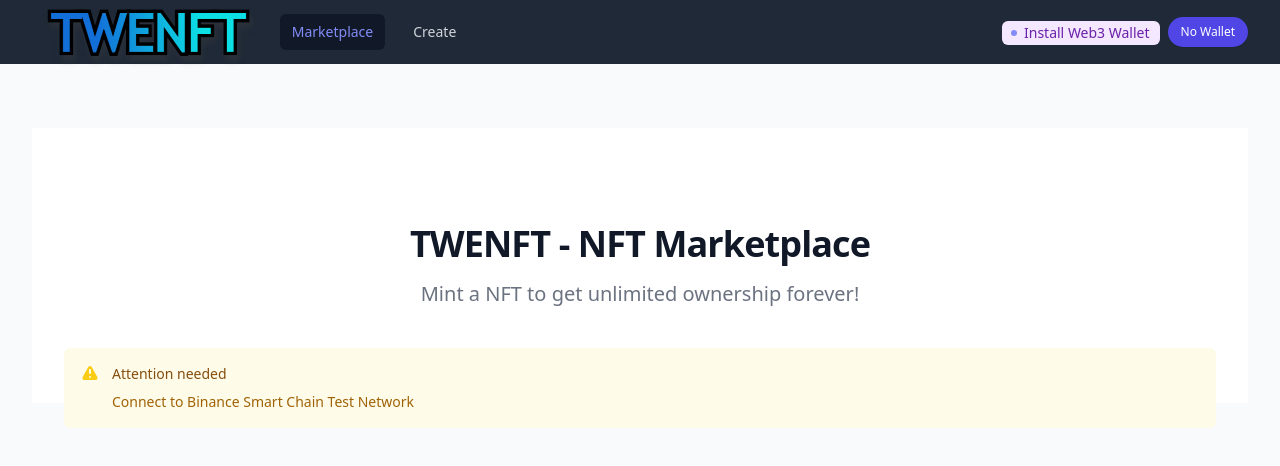
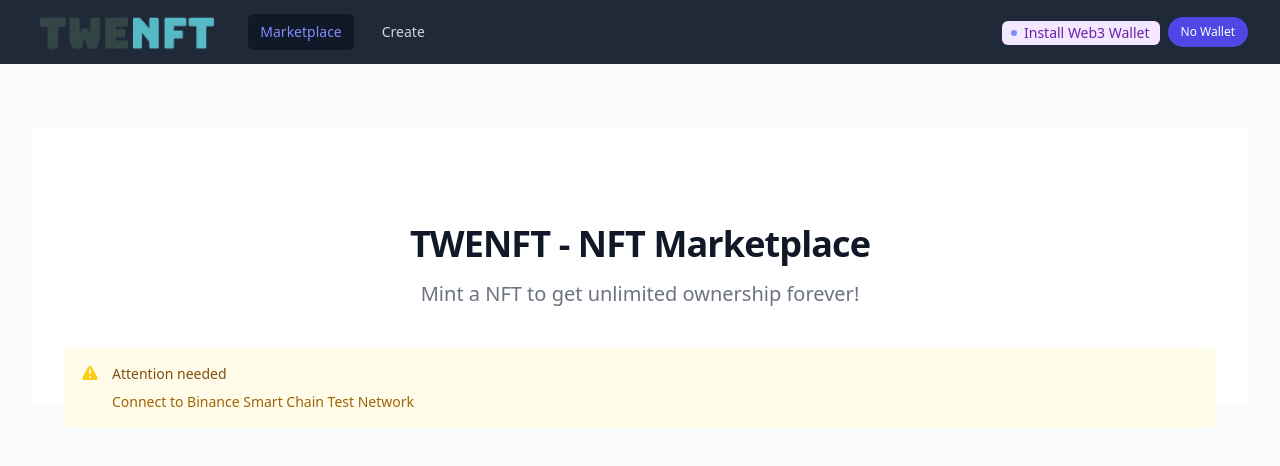
Before and after one commit to ledevthang/twenft, a Next.js app: page / in a window 1280 px wide. Shown: the top 466 px of the page. Built offline with nearby package versions, Linux system fonts and the light colour scheme.

Commit message:
update UI

```diff
--- a/components/ui/navbar/index.tsx
+++ b/components/ui/navbar/index.tsx
@@ -44,8 +44,8 @@
                     alt="Workflow"
                   /> */}
                   <h3 className="text-gray-100 font-bold text-xl">
-                    <img className="hidden lg:inline-block h-20" src="/images/logo.png" alt="" />
-                    <img className="lg:hidden sm:inline-block h-12" src="/images/logo.png" alt="" />
+                    <img className="h-20" src="/images/logo.png" alt="" />
+                    {/* <img className="lg:hidden sm:inline-block h-12" src="/images/logo.png" alt="" /> */}
                   </h3>
                 </div>
                 <div className="hidden lg:flex md:flex items-center sm:ml-6">
```
Also changed, not shown: public/images/logo.png.
